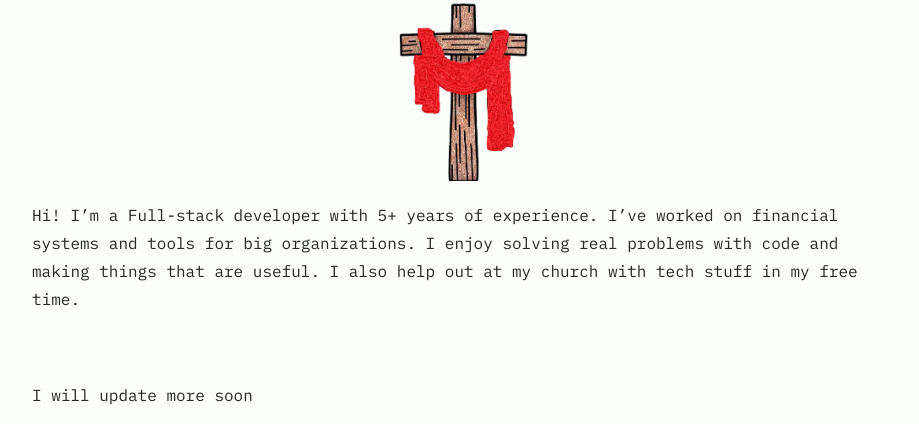
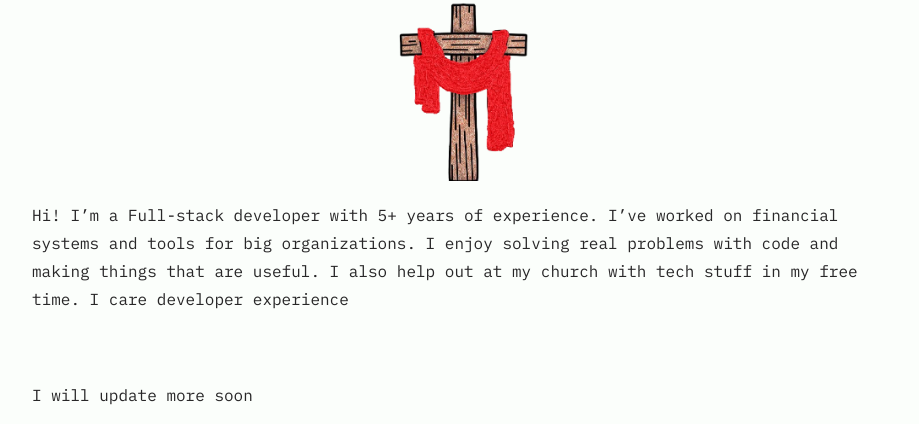
Before and after one commit to NantipatSoftEn/my-profile, an Astro site: page /about in a window 1280 px wide. Shown: the part 376-800 px from the top of the page, without its empty margins (176-1095 px from the left). Built offline with nearby package versions, Linux system fonts and the light colour scheme; Astro itself is replaced by a stand-in of ours; a web font is replaced by a local one.

Commit message:
docs: update about page content

```diff
--- a/src/pages/about.md
+++ b/src/pages/about.md
@@ -8,7 +8,7 @@ title: 'About'
 </div>
 
 Hi! I’m a Full-stack developer with 5+ years of experience. I’ve worked on financial systems and tools for big organizations. I enjoy solving real problems with code and making things that are useful. I also help out at my church with tech stuff in my free time.
-
+I care developer experience
 
 <br/>
 
```
